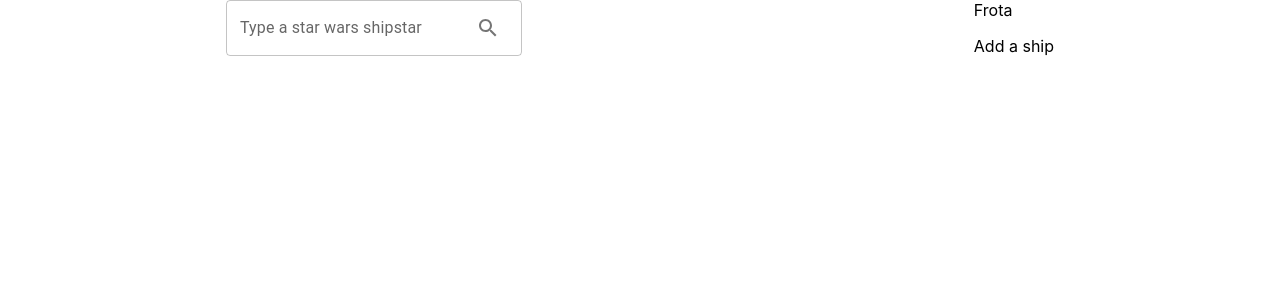
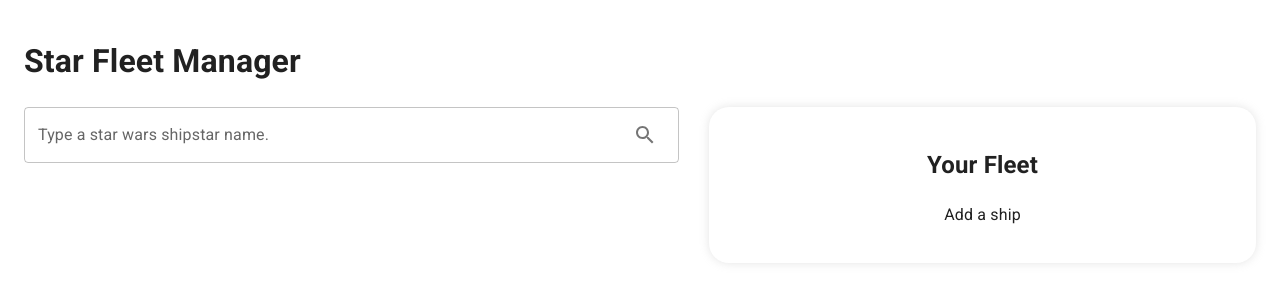
Before and after one commit to makssie/starwars-fleet-challenge, a React (Create React App) app: page / in a window 1280 px wide. Shown: the top 300 px of the page. Built offline with nearby package versions, Linux system fonts and the light colour scheme.

Commit message:
stylish theme

```diff
--- a/public/index.html
+++ b/public/index.html
@@ -1,7 +1,9 @@
 <!DOCTYPE html>
 <html lang="en">
   <head>
+    <link rel="stylesheet" href="https://fonts.googleapis.com/css?family=Roboto:300,400,500,700&display=swap" />
     <meta charset="utf-8" />
+    <link rel="stylesheet" href="https://fonts.googleapis.com/icon?family=Material+Icons" />
     <link rel="icon" href="%PUBLIC_URL%/favicon.ico" />
     <meta name="viewport" content="width=device-width, initial-scale=1" />
     <meta name="theme-color" content="#000000" />
--- a/src/App.js
+++ b/src/App.js
@@ -7,19 +7,25 @@
 import './App.css';
 import { Route, Switch } from 'react-router-dom';
 import Home from './screens/home';
+import { CssBaseline, ThemeProvider } from '@mui/material';
+import theme from './theme'
 
 function App() {
   return (
+    <ThemeProvider theme={theme}>
+      <CssBaseline />
     <Provider store={store}>
       <ConnectedRouter history={history}>
         <div className="app">
         <Switch>
           <Route exact path="/" component={Home}/>
-          {/* <Route path="/book/:ID" component={Book}/> */}
+          {/* <Route path="/shipDetail/:ID" component={shipDetail}/> */}
         </Switch>
         </div>
       </ConnectedRouter>
     </Provider>
+    </ThemeProvider>
+
   );
 }
 
--- a/src/screens/home/components/FleetShip.js
+++ b/src/screens/home/components/FleetShip.js
@@ -15,24 +15,9 @@
       <ListItem
       key={name}
       disableGutters
-      secondaryAction={
-        <IconButton>
-          <AddIcon />
-        </IconButton>
-      }
     >
       <ListItemText primary={`Line item ${name}`} />
       </ListItem>
-
-      {/* <Card> */}
-        {/* {imageLinks
-          ? <Card.Img variant="top" src={imageLinks.thumbnail} />
-          : null
-        } */}
-
-          {/* <Card.Link href={infoLink} target="_blank" rel="noopener">Preview</Card.Link> */}
-          {/* <Link className="book" to={`${starship.url}`}>View</Link> */}
-      {/* </Card> */}
     </div>
   )
 }
--- a/src/screens/home/containers/Fleet.js
+++ b/src/screens/home/containers/Fleet.js
@@ -8,7 +8,7 @@
   return (
     <>
       <div className="ships-list-fleet">
-        {fleet.map(ship => <FleetShip key={ship.url} starship={ship} />)}
+        {fleet.map((ship, index) => <FleetShip key={index} starship={ship} />)}
       </div>
     </>
   )
--- a/src/screens/home/containers/Search.js
+++ b/src/screens/home/containers/Search.js
@@ -20,7 +20,8 @@
   return (
     <div className="search-ships">
     <TextField
-      label="Type a star wars shipstar"
+      label="Type a star wars shipstar name."
+      fullWidth
       InputProps={{
         endAdornment: (
           <InputAdornment position='end'>
--- a/src/screens/home/containers/ShipList.js
+++ b/src/screens/home/containers/ShipList.js
@@ -8,13 +8,11 @@
   if (isEmpty(data)) {
     return null;
   }
-  let { results: starships , count: totalItems  } = data;
+  let { results: starships  } = data;
   return (
     <>
-      <h3>Search results for: {query}</h3>
-      <p>Total results: {totalItems}</p>
       <div className="ships-list">
-        {starships.map(ship =>  <Ship key={ship.url} ship={ship} />)}
+        {starships.map((ship, index) =>  <Ship key={index} ship={ship} />)}
       </div>
     </>
   )
--- a/src/screens/home/home.css
+++ b/src/screens/home/home.css
@@ -1,5 +1,25 @@
 .home-container {
+  margin-top: 20px;
   display: flex;
   justify-content: space-around;
   flex-wrap: wrap;
 }
+
+#home{
+  padding: 16px 24px
+}
+
+.fleet-container {
+  border-radius: 20px;
+  /* background-color: black; */
+  /* border: solid white 2px; */
+  text-align: center;
+  -webkit-border-radius: 20px;
+  -moz-border-radius: 20px;
+  border-radius: 20px;
+  -webkit-box-shadow: rgb(0 0 0 / 80%) 0px 0 10px;
+  -moz-box-shadow: rgba(0,0,0,0.8) 0 0 10px;
+  box-shadow: rgb(221 221 221 / 80%) 0 0 10px;
+  padding: 20px;
+  flex-grow: 2;
+}
--- a/src/screens/home/index.js
+++ b/src/screens/home/index.js
@@ -7,13 +7,14 @@
 
 const Home = () => (
   <div id="home" className="page">
+    <h1>Star Fleet Manager</h1>
     <div className="home-container">
-      <div>
+      <div style={{flexGrow: 2, paddingRight: 30}}>
         <Search />
         <ShipList />
       </div>
-      <div>
-        Frota
+      <div className="fleet-container">
+        <h2>Your Fleet</h2>
         <Fleet />
       </div>
 
--- /dev/null
+++ b/src/theme.js
@@ -0,0 +1,8 @@
+import { createTheme } from "@mui/material"
+
+const theme = createTheme({
+  palette: {
+    primary: { 500: '#467fcf' },
+  },
+})
+export default theme
```
Also changed, not shown: src/screens/home/components/Ship.js (+0 -9 lines).
